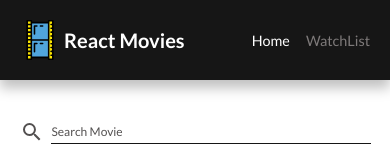
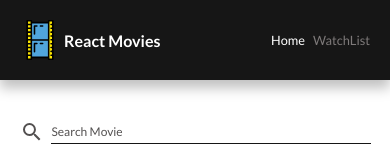
Before and after one commit to cristian97-cyber/react-movies, a JavaScript app: page / in a window 390 px wide. Shown: the top 160 px of the page. Built offline with nearby package versions, Linux system fonts and the light colour scheme.

Commit message:
Finished to add responsiveness

```diff
--- a/src/components/layout/Navigation/Navigation.module.css
+++ b/src/components/layout/Navigation/Navigation.module.css
@@ -89,6 +89,18 @@
 }
 
 @media only screen and (max-width: 576px) {
+	.navigation__logo-link {
+		font-size: 2rem;
+	}
+
+	.navigation__nav ul li:not(:last-child) {
+		margin-right: 1rem;
+	}
+
+	.navigation__link {
+		font-size: 1.6rem;
+	}
+
 	.navigation__search {
 		display: none;
 	}
```
